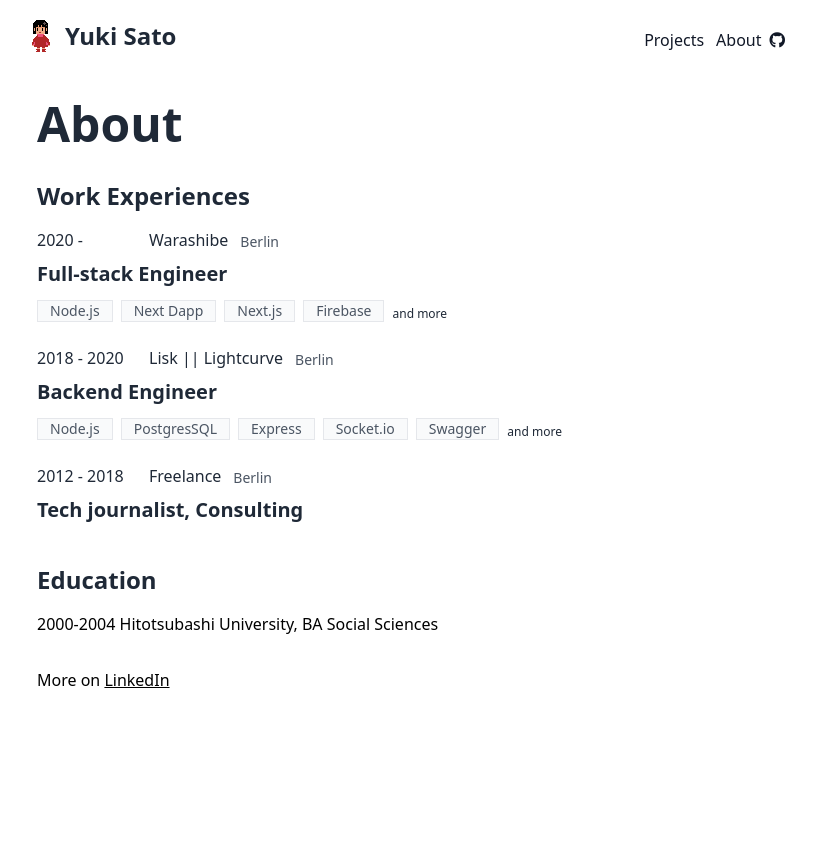
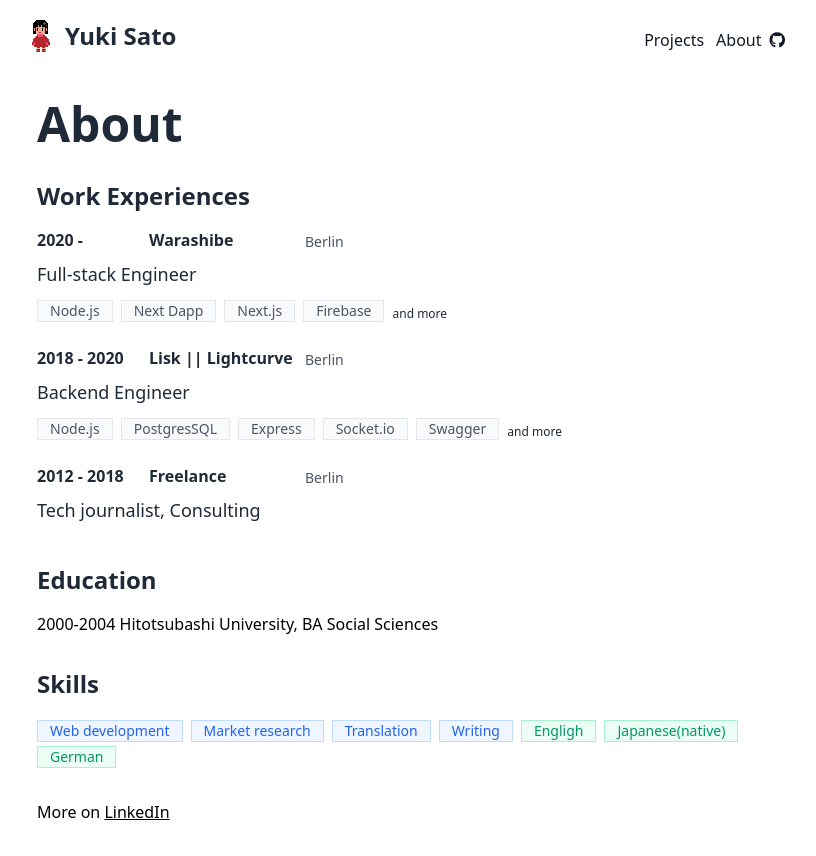
Before and after one commit to youxiberlin/next-blog, a Next.js app: page /about in a window 1280 px wide. Shown: the top 856 px of the page, without its empty margins (231-1047 px from the left). Before the commit the page ends 800 px from the top, so only its background shows below. Built offline with nearby package versions, Linux system fonts and the light colour scheme.

Commit message:
Update about and projects

```diff
--- a/pages/about.js
+++ b/pages/about.js
@@ -26,6 +26,11 @@ const contents = [
   },
 ]
 
+const skill = {
+  general: ["Web development", "Market research", "Translation", "Writing"],
+  lng: ["Engligh", "Japanese(native)", "German"]
+}
+
 const Page = ({}) => {
   return (
     <Layout>
@@ -35,11 +40,11 @@ const Page = ({}) => {
         {contents.map(item => (
           <div className="mb-6 text-gray-800">
             <div className="flex items-end flex-wrap">
-              <div className="w-28">{item.year}</div>
-              <div className="mr-3">{item.org}</div>
+              <div className="w-28 font-bold">{item.year}</div>
+              <div className="mr-3 font-bold w-36">{item.org}</div>
               <div className="text-gray-600 text-sm">{item.location}</div>
             </div>
-            <div className="text-xl font-bold my-2">{item.job_title}</div>
+            <div className="text-lg my-2">{item.job_title}</div>
             <div className="flex items-end flex-wrap">{!item.tech ?
             null :
             item.tech.map(el => <div className="border border-gray-200 bg-gray-50 text-gray-600 px-3 mr-2 text-sm mt-1">{el}</div>)}
@@ -49,7 +54,12 @@ const Page = ({}) => {
         ))}
         <div className="text-gray-800 mt-8 mb-4 text-2xl font-bold">Education</div>
         <div className="mb-8">2000-2004 Hitotsubashi University, BA Social Sciences</div>
-        <div>
+        <div className="text-gray-800 mt-8 mb-4 text-2xl font-bold">Skills</div>
+        <div className="flex items-end flex-wrap">
+          {skill.general.map(item => <div className="border border-blue-200 bg-blue-50 text-blue-600 px-3 mr-2 text-sm mt-1">{item}</div>)}
+          {skill.lng.map(item => <div className="border border-green-200 bg-green-50 text-green-600 px-3 mr-2 text-sm mt-1">{item}</div>)}
+        </div>
+        <div className="mt-8">
           More on <a className="hover:bg-yellow-100 underline" target="_blank" href="https://www.linkedin.com/in/yukisato/">LinkedIn</a>
         </div>
       </div>
--- a/pages/projects.js
+++ b/pages/projects.js
@@ -5,11 +5,15 @@ const contents = [
     title: "Blog",
     github: "https://github.com/youxiberlin/next-blog",
     techstack: ["Next.js", "Tailwindcss", "remark", "Vercel"],
+    skill: ["Prototyping"],
+    area: ["Frontend"],
     description: "I developed my former blog with Jekyll and published on a gihub page. I wanted to replace it with the other modern techstacks that I am more familiar with. So, I developed this blog-oriented static profile site, using Next.js. Deployed with vercel."
   },
   {
     title: "Tibber Project",
     github: "https://github.com/youxiberlin/Tibber-Project",
+    skill: ["Prototyping"],
+    area: ["Frontend"],
     techstack: ["Next.js", "Tibber API"],
     description: "The aim of this on-going small side project is that I wanted to develop a custom application that can leverage the power of Tibber API. Tibber is a digital electricity supplier that offers technological solutions to minimize their customers' consumption and costs."
   },
@@ -29,8 +33,10 @@ const Page = ({}) => {
               </a>
             </div>
             <div className="my-3 text-gray-800">{item.description}</div>
-            <div className="flex">
-              {item.techstack.map(el => <div className="border border-gray-200 bg-gray-50 text-gray-600 mr-2 px-2">{el}</div>)}
+            <div className="flex flex-wrap">
+              {item.techstack.map(el => <div className="text-sm border border-green-200 bg-green-50 text-green-600 mr-2 px-2 mb-1">{el}</div>)}
+              {item.skill.map(el => <div className="text-sm border border-blue-200 bg-blue-50 text-blue-600 mr-2 px-2 mb-1">{el}</div>)}
+              {item.area.map(el => <div className="text-sm border border-yellow-200 bg-yellow-50 text-yellow-600 mr-2 px-2 mb-1">{el}</div>)}
             </div>
           </>
         ))}
```
